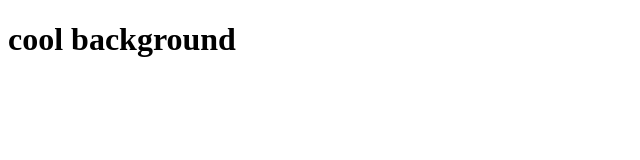
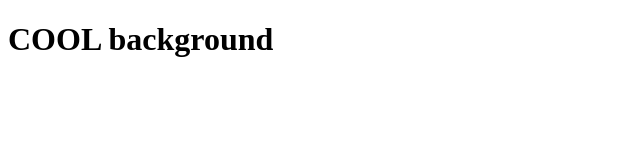
Before and after one commit to jamalkhalis/background-generator, a plain HTML site: page index.html in a window 1280 px wide. Shown: the whole page, without its empty margins (0-640 px from the left). Drawn offline with Linux system fonts and the light colour scheme.

Commit message:
capitalize title

```diff
--- a/index.html
+++ b/index.html
@@ -7,7 +7,7 @@
 </head>
 <body>
 
-    <h1>cool background</h1>
+    <h1>COOL background</h1>
 
 </body>
 </html>
```
